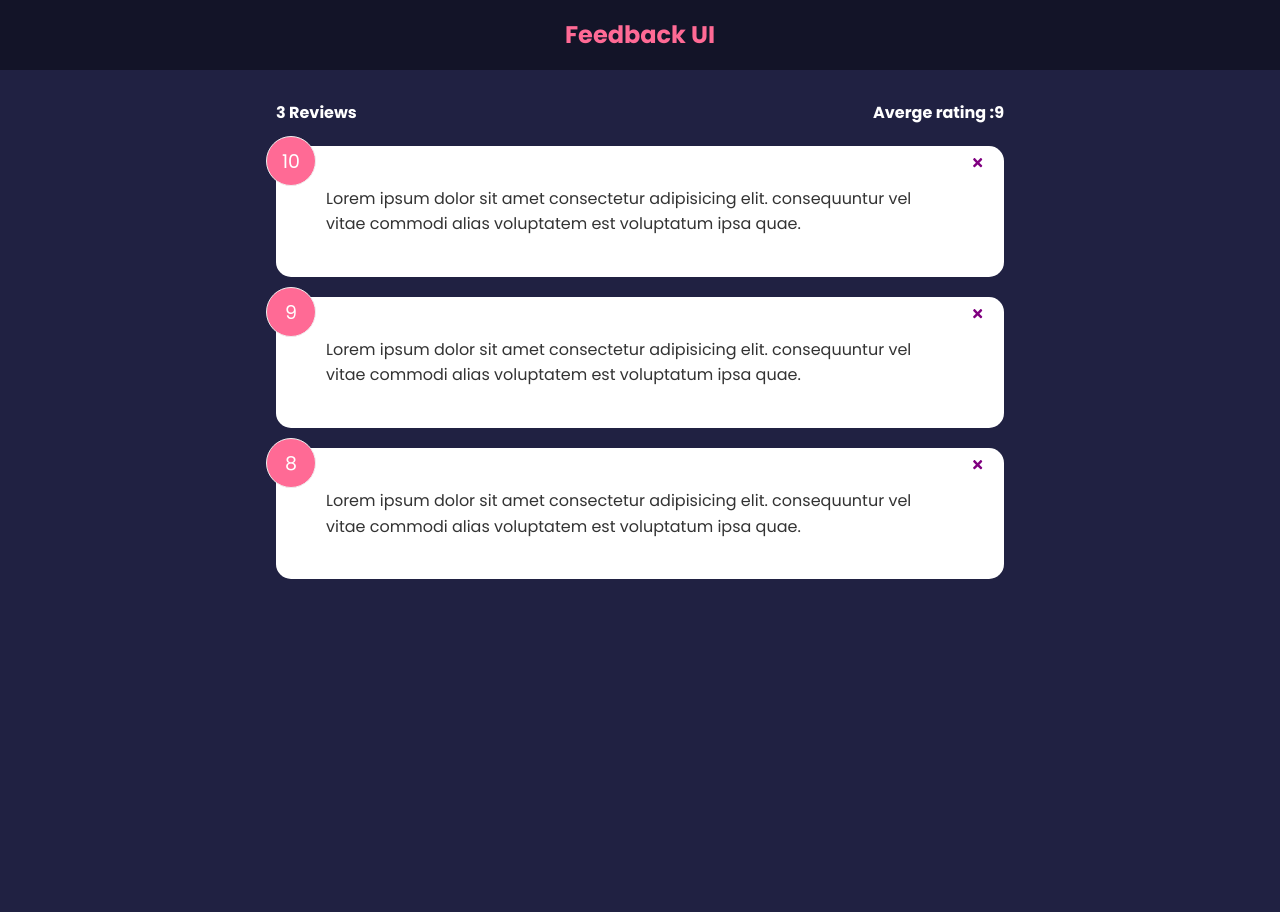
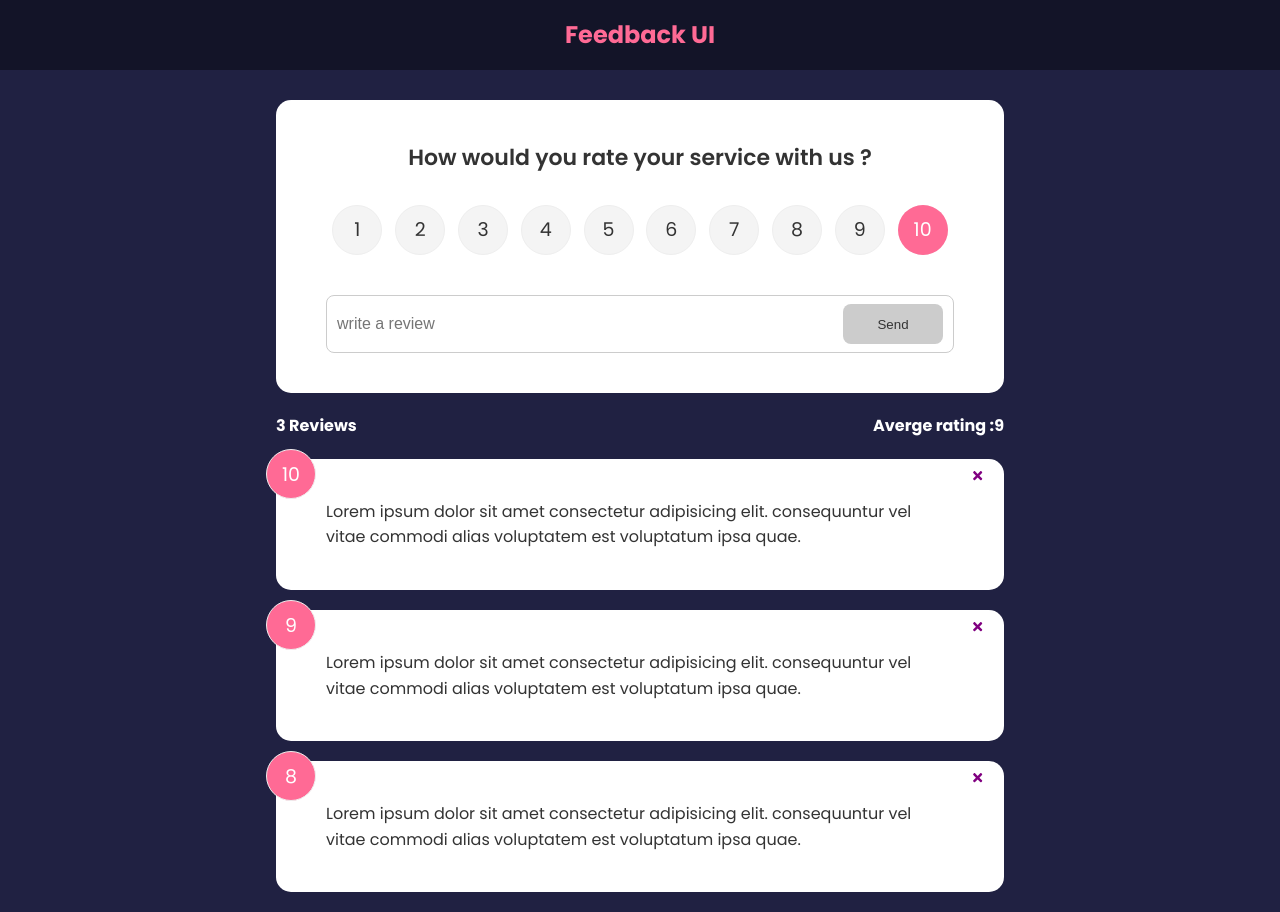
Before and after one commit to Debangshu767/feedback-app, a React (Create React App) app: page / in a window 1280 px wide. Before the commit the page ends 800 px from the top, so only its background shows below. Built offline with nearby package versions, Linux system fonts and the light colour scheme.

Commit message:
add mew feedback, simple fadeout animation

```diff
--- a/package.json
+++ b/package.json
@@ -6,10 +6,12 @@
     "@testing-library/jest-dom": "^5.16.4",
     "@testing-library/react": "^13.3.0",
     "@testing-library/user-event": "^13.5.0",
+    "framer-motion": "^5.5.5",
     "react": "^18.2.0",
     "react-dom": "^18.2.0",
     "react-icons": "^4.4.0",
     "react-scripts": "5.0.1",
+    "uuid": "^8.3.2",
     "web-vitals": "^2.1.4"
   },
   "scripts": {
--- a/src/App.js
+++ b/src/App.js
@@ -1,8 +1,10 @@
+import {v4 as uuidv4} from 'uuid'
 import {useState} from 'react'
 import Header from "./components/Header"
 import FeedbackData from "./data/FeedBack"
 import FeedbackList from "./components/FeedbackList"
 import FeedbackStats from './components/FeedbackStats'
+import FeedbackForm from './components/FeedbackForm'
 
 function App() {
 
@@ -15,15 +17,20 @@
         }
 
     }
+    const addFeedback = (newFeedback) =>{
+        newFeedback.id = uuidv4()
+        //console.log(newFeedback)
+        setFeedback([newFeedback,...feedback])
+    }
 
 
     return (
         <>
         <Header/>
         <div className="container">
+            <FeedbackForm handleAdd = {addFeedback}/>
             <FeedbackStats feedback = {feedback}/>
-            <FeedbackList feedback={feedback}
-            handleDelete = {deleteFeedback} />
+            <FeedbackList feedback={feedback} handleDelete = {deleteFeedback} />
         </div>
         </>
         )
--- /dev/null
+++ b/src/components/FeedbackForm.jsx
@@ -0,0 +1,62 @@
+import { useState } from 'react'
+import Card from './shared/Card'
+import Button from './shared/Button'
+import RatingSelect from './RatingSelect'
+
+function FeedbackForm({handleAdd}) {
+
+    const [text,setText] = useState('')
+    const [rating,setRating] = useState('')
+    const [btnDisabled,setBtnDisabled] = useState(true)
+    const [message,setMessage] = useState('')
+
+    const handleTextChange = (e) =>{
+        if(text === ''){
+            setBtnDisabled(true)
+            setMessage(null)
+
+        } else if(text!== '' && text.trim().length <= 10){
+            setMessage('Text must be atlesat 10 characters')
+            setBtnDisabled(true)
+        } else {
+            setMessage(null)
+            setBtnDisabled(false)
+        }
+        setText(e.target.value)
+    }
+
+    const handleSubmit = (e) =>{
+        e.preventDefault()
+        if(text.trim().length> 10)
+        {
+            const newFeedback = {
+                text,
+                rating
+            }
+            handleAdd(newFeedback)
+
+        }
+    }
+
+  return (
+    <Card>
+        <form onSubmit={handleSubmit}>
+            <h2>How would you rate your service with us ?</h2>
+            <RatingSelect select = {(rating) => setRating(rating)} />
+            <div className="input-group">
+                <input
+                onChange={handleTextChange}
+                type="text"
+                placeholder='write a review'
+                value={text}
+                />
+                <Button type = 'submit' isDisabled = {btnDisabled}>Send</Button>
+            </div>
+
+            {message && < div className='message'>{message}</div>}
+        </form>
+    </Card>
+  )
+}
+
+export default FeedbackForm
--- a/src/components/FeedbackList.jsx
+++ b/src/components/FeedbackList.jsx
@@ -1,3 +1,4 @@
+import {motion,AnimatePresence} from 'framer-motion'
 import PropTypes from 'prop-types'
 import React from 'react'
 import FeedbackItem from './FeedbackItem'
@@ -13,13 +14,21 @@
 
   return (
     <div className='feedback-list'>
-        {feedback.map((item) =>(
+        <AnimatePresence>{feedback.map((item) =>(
+            <motion.div
+            key = {item.id}
+            initial = {{opacity:1}}
+            animate = {{opacity :1}}
+            exit = {{opacity:0}}
+            >
             <FeedbackItem key = {item.id}
             item = {item}
             handleDelete = {handleDelete}
             />
+            </motion.div>
 
-        ))}
+        ))}</AnimatePresence>
+
     </div>
   )
 }
--- /dev/null
+++ b/src/components/RatingSelect.jsx
@@ -0,0 +1,138 @@
+import { useState } from "react"
+
+function RatingSelect({select}) {
+
+    const [selected,setSelected] = useState(10)
+
+    const handleChange = (e) =>{
+        setSelected (+e.currentTarget.value)
+        select(+e.currentTarget.value)
+    }
+
+  return (
+    <ul className="rating">
+        <li>
+            <input
+            type="radio"
+            id = 'num1'
+            name = 'rating'
+            value = '1'
+            onChange={handleChange}
+            checked = {selected ===1}
+
+             />
+             <label htmlFor="num1">1</label>
+        </li>
+        <li>
+            <input
+            type="radio"
+            id = 'num2'
+            name = 'rating'
+            value = '2'
+            onChange={handleChange}
+            checked = {selected ===2}
+
+             />
+             <label htmlFor="num2">2</label>
+        </li>
+        <li>
+            <input
+            type="radio"
+            id = 'num3'
+            name = 'rating'
+            value = '3'
+            onChange={handleChange}
+            checked = {selected ===3}
+
+             />
+             <label htmlFor="num3">3</label>
+        </li>
+        <li>
+            <input
+            type="radio"
+            id = 'num4'
+            name = 'rating'
+            value = '4'
+            onChange={handleChange}
+            checked = {selected ===4}
+
+             />
+             <label htmlFor="num4">4</label>
+        </li>
+        <li>
+            <input
+            type="radio"
+            id = 'num5'
+            name = 'rating'
+            value = '5'
+            onChange={handleChange}
+            checked = {selected ===5}
+
+             />
+             <label htmlFor="num5">5</label>
+        </li>
+        <li>
+            <input
+            type="radio"
+            id = 'num6'
+            name = 'rating'
+            value = '6'
+            onChange={handleChange}
+            checked = {selected ===6}
+
+             />
+             <label htmlFor="num6">6</label>
+        </li>
+        <li>
+            <input
+            type="radio"
+            id = 'num7'
+            name = 'rating'
+            value = '7'
+            onChange={handleChange}
+            checked = {selected ===7}
+
+             />
+             <label htmlFor="num7">7</label>
+        </li>
+        <li>
+            <input
+            type="radio"
+            id = 'num8'
+            name = 'rating'
+            value = '8'
+            onChange={handleChange}
+            checked = {selected ===8}
+
+             />
+             <label htmlFor="num8">8</label>
+        </li>
+        <li>
+            <input
+            type="radio"
+            id = 'num9'
+            name = 'rating'
+            value = '9'
+            onChange={handleChange}
+            checked = {selected ===9}
+
+             />
+             <label htmlFor="num9">9</label>
+        </li>
+        <li>
+            <input
+            type="radio"
+            id = 'num10'
+            name = 'rating'
+            value = '10'
+            onChange={handleChange}
+            checked = {selected ===10}
+
+             />
+             <label htmlFor="num10">10</label>
+        </li>
+    </ul>
+  )
+}
+
+export default RatingSelect
--- /dev/null
+++ b/src/components/shared/Button.jsx
@@ -0,0 +1,26 @@
+import { PropTypes } from "prop-types"
+
+
+function Button({children, version, type, isDisabled}) {
+  return (
+    <button type = {type} disabled = {isDisabled} className ={`btn btn-${version}`}>
+        {children}
+    </button>
+  )
+}
+
+Button.defaultProps = {
+    version : 'primary',
+    type: 'button',
+    isDisabled : false
+}
+
+Button.propTypes = {
+    childrend: PropTypes.node.isRequired,
+    version : PropTypes.string,
+    type : PropTypes.string,
+    isDisabled : PropTypes.bool,
+
+}
+
+export default Button
```
Also changed, not shown: 1 other file (tests, documents, lock files or other folders).
